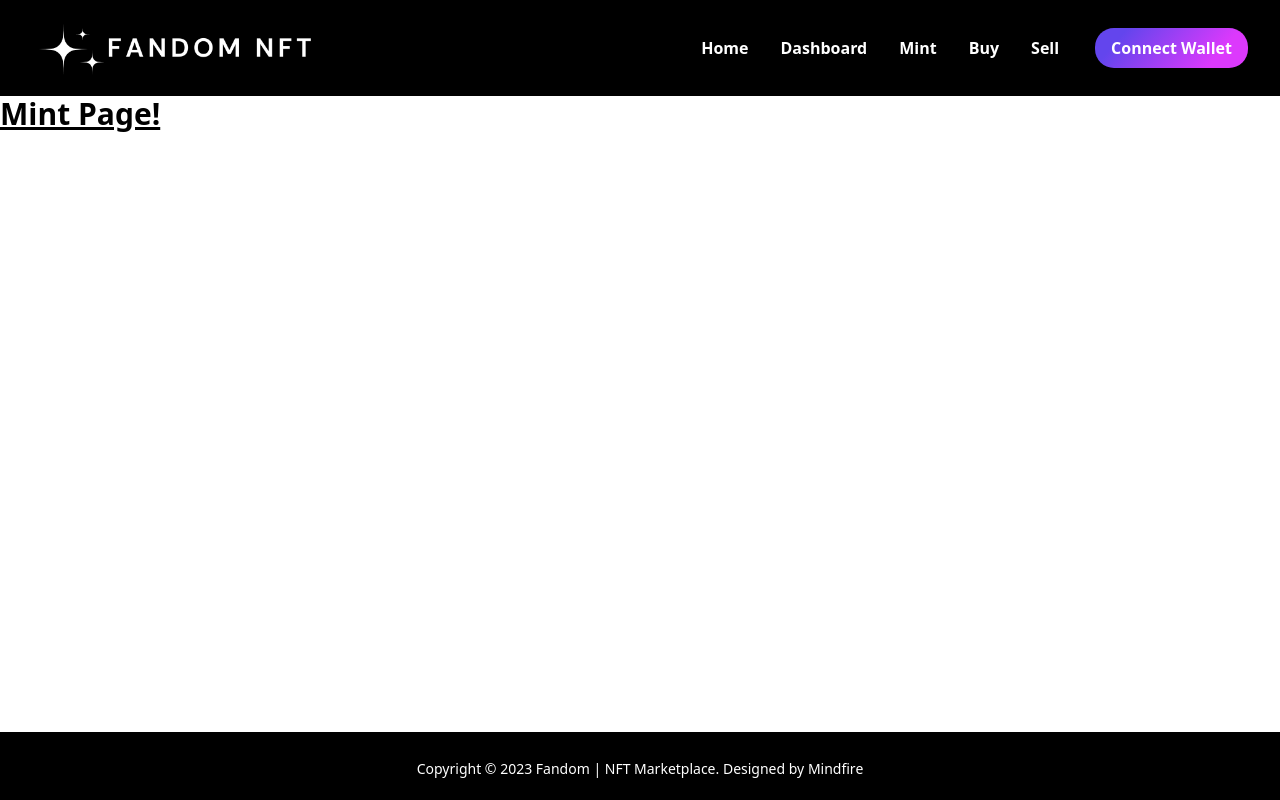
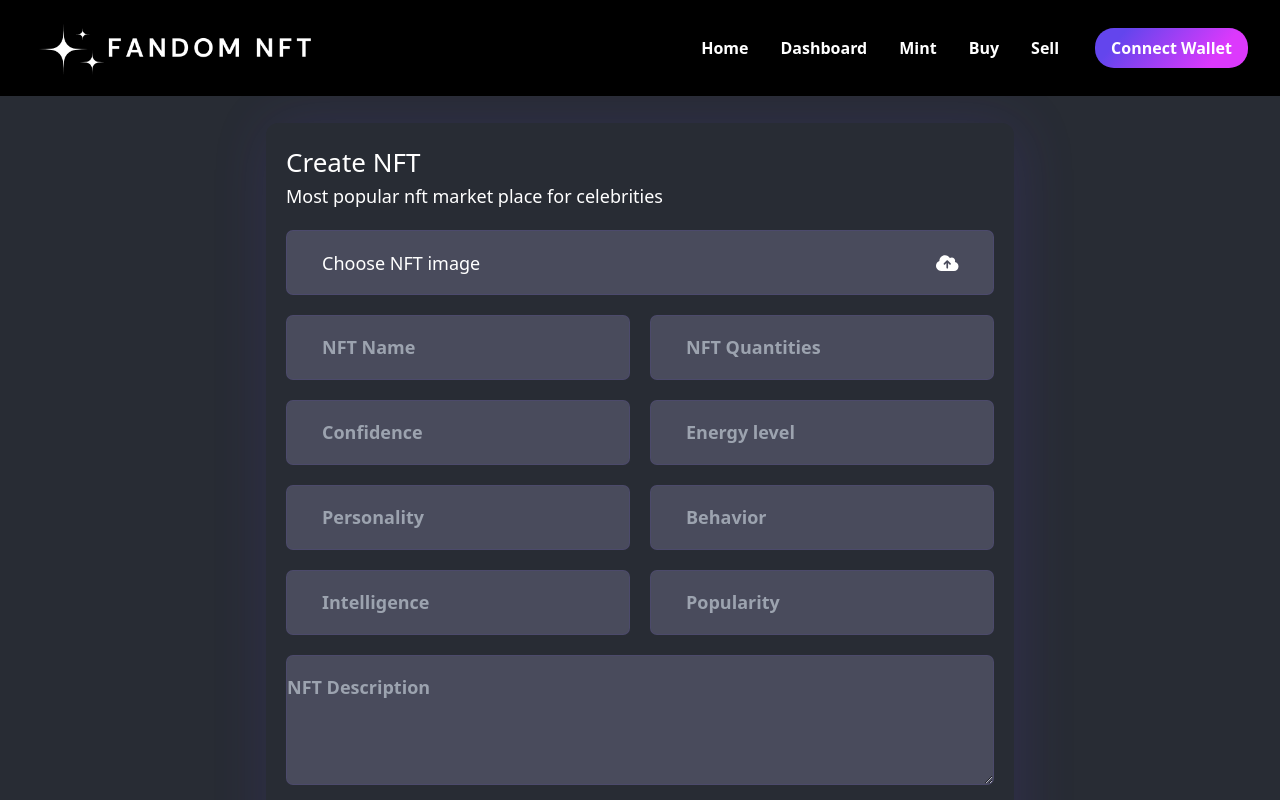
Before and after one commit to mindfiredigital/nft-marketplace, a React (Create React App) app: page /mint in a window 1280 px wide. Shown: the top 800 px of the page. Built offline with nearby package versions, Linux system fonts and the light colour scheme.

Commit message:
Siddharth's mint page UI

```diff
--- a/package.json
+++ b/package.json
@@ -3,6 +3,9 @@
   "version": "0.1.0",
   "private": true,
   "dependencies": {
+    "@fortawesome/fontawesome-svg-core": "^6.4.0",
+    "@fortawesome/free-solid-svg-icons": "^6.4.0",
+    "@fortawesome/react-fontawesome": "^0.2.0",
     "@material-tailwind/react": "^2.0.1",
     "@testing-library/jest-dom": "^5.16.5",
     "@testing-library/react": "^13.4.0",
--- a/src/components/Footer/Footer.jsx
+++ b/src/components/Footer/Footer.jsx
@@ -3,7 +3,7 @@ import './Footer.css';
 function Footer() {
     return (
         <div className="footer flex flex-row justify-center py-6 bg-black text-white">
-            <div className="basis-1/1">
+            <div className="basis-1/1 text-center">
                 <span className="text-sm font-light">
                     Copyright © 2023 Fandom | NFT Marketplace. Designed by <b>Mindfire</b>
                 </span>
--- a/src/components/Header/Header.jsx
+++ b/src/components/Header/Header.jsx
@@ -90,7 +90,9 @@ export default function Header() {
     <>
       <Navbar className="sticky bg-black text-white inset-0 z-10 h-max max-w-full rounded-none py-2 px-4 lg:px-8 lg:py-4">
         <div className="flex items-center justify-between text-blue-gray-900">
-          <img className="h-16 cursor-pointer" src={logo} alt="logo" />
+          <Link to="/">
+            <img className="h-16 cursor-pointer" src={logo} alt="logo" />
+          </Link>
           <div className="flex items-center gap-4">
             <div className="mr-4 hidden lg:block">{navList}</div>
             <Button
--- a/src/components/Mint/Mint.css
+++ b/src/components/Mint/Mint.css
@@ -0,0 +1,154 @@
+.form-create-item {
+    background: var(--color-4);
+    padding: 60px 70px;
+  }
+  .create-item .sc-heading {
+    margin-bottom: 32px;
+    margin-top: -3px;
+  }
+  .sc-heading h3 {
+    text-align: left;
+  }
+
+  .form-create-item-content .form-background {
+    border-radius: 0px 12px 12px 0px;
+    overflow: hidden;
+  }
+  .form-background img {
+    object-fit: cover;
+    max-width: 100%;
+    width: 400px;
+  }
+  .form-create-item-content {
+    display: flex;
+    box-shadow: 4px 4px 60px rgba(99, 69, 237, 0.15);
+    border-radius: 12px;
+    overflow: hidden;
+    flex-wrap: wrap;
+  }
+  .create-item .sc-heading {
+    margin-bottom: 32px;
+    margin-top: -3px;
+    text-align: left;
+  }
+  .sc-heading .desc {
+    font-size: 18px;
+    text-align: left;
+  }
+  p {
+    font-weight: 400;
+    font-size: 14px;
+    line-height: 28px;
+    color: var(--color-2);
+    text-align: left;
+  }
+  #create-item-1 .uploadFile {
+    position: relative;
+    width: 100%;
+    height: 65px;
+    line-height: 65px;
+    border: 1px solid rgba(99, 69, 237, 0.12);
+    padding: 0 35px;
+    background-color: #5e5e74a1;
+    border-radius: 7px;
+    font-size: 18px;
+    margin-bottom: 20px;
+    display: flex;
+    justify-content: space-between;
+    margin-top: 20px;
+  }
+  #create-item-1 .uploadFile input {
+    position: absolute;
+    top: 0;
+    left: 0;
+    cursor: pointer;
+    opacity: 0;
+  }
+  #create-item-1 .uploadFile i {
+    float: right;
+    color: white;
+    font-size: 18px;
+  }
+
+  #create-item-1 .input-group {
+    margin-bottom: 20px;
+    position: relative;
+    display: flex;
+    width: 100%;
+    margin: 0;
+    padding: 0;
+    border: 0;
+    outline: 0;
+  }
+  .item-1 {
+    margin-right: 20px;
+    border: 1px solid rgba(99, 69, 237, 0.1);
+    background: #5e5e74a1;
+    font-size: 18px;
+    color: var(--color-1);
+    font-weight: 700;
+    height: 65px;
+    padding: 0 35px;
+    border-radius: 7px;
+    margin-bottom: 20px;
+  }
+  .item-2 {
+    border: 1px solid rgba(99, 69, 237, 0.1);
+    background: #5e5e74a1;
+    font-size: 18px;
+    color: var(--color-1);
+    font-weight: 700;
+    height: 65px;
+    padding: 0 35px;
+    border-radius: 7px;
+    margin-bottom: 20px;
+  }
+  textarea {
+    border: 1px solid rgba(99, 69, 237, 0.1);
+    background: #5e5e74a1;
+    padding-top: 18px;
+    height: 130px;
+    margin-bottom: 6px;
+    font-size: 18px;
+    color: var(--color-1);
+    font-weight: 700;
+    overflow: auto;
+    vertical-align: top;
+    border-radius: 7px;
+    position: relative;
+    width: 100%;
+  }
+  .sc-button {
+    width: 100%;
+    background: linear-gradient(130.35deg, #6345ed 17.35%, #dc39fc 78.23%);
+    margin-top: 20px;
+  }
+  .sc-button:hover {
+    width: 100%;
+    background: #6345ed 17.35%;
+    margin-top: 20px;
+  }
+  @media only screen and (max-width: 1200px) {
+    .form-background {
+      display: none;
+    }
+    .form-create-item {
+      width: 100%;
+    }
+  }
+  @media only screen and (min-width: 1200px) {
+    .form-create-item {
+      padding: 20px;
+    }
+  }
+
+  .create-item-container {
+    background-color: #282c34;
+    min-height: 100vh;
+    display: flex;
+    flex-direction: column;
+    align-items: center;
+    justify-content: center;
+    font-size: calc(10px + 2vmin);
+    color: white;
+  }
--- a/src/components/Mint/Mint.jsx
+++ b/src/components/Mint/Mint.jsx
@@ -1,15 +1,114 @@
-import './Mint.css';
+import background from "../../assets/background.jpg";
+import "./Mint.css";
+import { FontAwesomeIcon } from "@fortawesome/react-fontawesome";
+import {
+  faCloudArrowUp,
+  faPaperPlane,
+} from "@fortawesome/free-solid-svg-icons";
 
 function Mint() {
-    return (
-        <div className="App">
-            <header className="App-header">
-                <h1 className="text-3xl font-bold underline">
-                    Mint Page!
-                </h1>
-            </header>
+  return (
+    <div className="create-item-container">
+      <div className="form-create-item-content">
+        <div className="form-create-item">
+          <div className="sc-heading">
+            <h3>Create NFT</h3>
+            <p className="desc">Most popular nft market place for celebrities</p>
+          </div>
+          <form id="create-item-1">
+            <label className="uploadFile">
+              <span className="filename">Choose NFT image</span>
+              <input type="file" className="inputfile form-control" name="file" />
+              <span className="icon">
+                <FontAwesomeIcon icon={faCloudArrowUp} />
+              </span>
+            </label>
+
+            <div className="input-group">
+              <input
+                placeholder="NFT Name"
+                className="item-1"
+                name="name"
+                type="text"
+              />
+              <input
+                name="name"
+                className="item-2"
+                type="text"
+                placeholder="NFT Quantities"
+                required=""
+              ></input>
+            </div>
+            <div className="input-group">
+              <input
+                placeholder="Confidence"
+                className="item-1"
+                name="name"
+                type="text"
+              />
+              <input
+                name="name"
+                className="item-2"
+                type="text"
+                placeholder="Energy level"
+                required=""
+              ></input>
+            </div>
+            <div className="input-group">
+              <input
+                placeholder="Personality"
+                className="item-1"
+                name="name"
+                type="text"
+              />
+              <input
+                name="name"
+                className="item-2"
+                type="text"
+                placeholder="Behavior"
+                required=""
+              ></input>
+            </div>
+            <div className="input-group">
+              <input
+                placeholder="Intelligence"
+                className="item-1"
+                name="name"
+                type="text"
+              />
+              <input
+                name="name"
+                className="item-2"
+                type="text"
+                placeholder="Popularity"
+                required=""
+              ></input>
+            </div>
+
+            <textarea
+              id="comment-message"
+              name="message"
+              tabindex="4"
+              placeholder="NFT Description"
+              aria-required="true"
+            ></textarea>
+
+            <button
+              name="submit"
+              type="submit"
+              id="submit"
+              className="sc-button"
+            >
+              <span>
+                <FontAwesomeIcon icon={faPaperPlane} />
+              </span>
+              Mint NFT
+            </button>
+          </form>
         </div>
-    );
+      </div>
+    </div>
+  );
 }
 
 export default Mint;
```
Also changed, not shown: src/assets/background.jpg (added), 1 other file (tests, documents, lock files or other folders).
